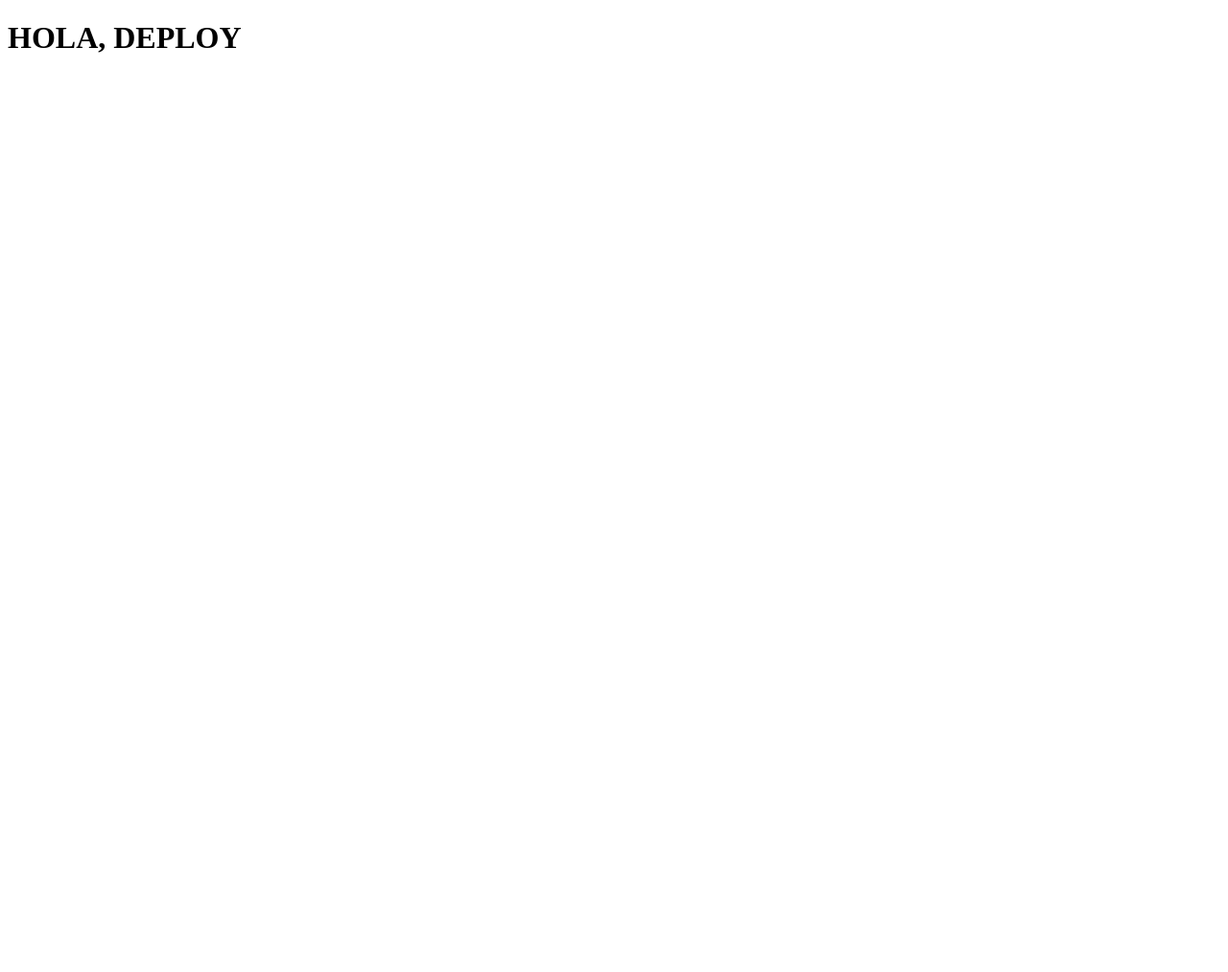
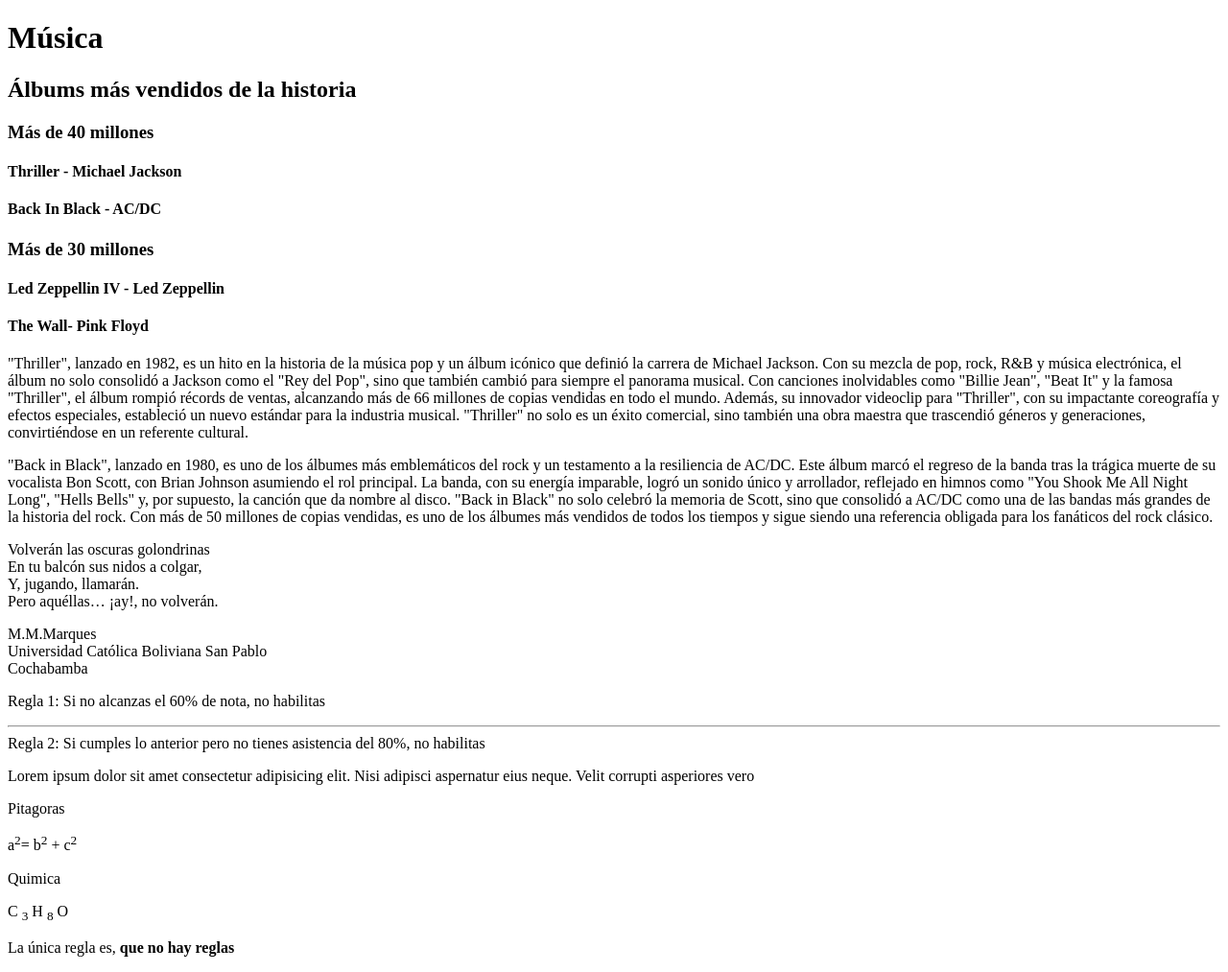
Before and after one commit to gandarillasNavia/ElmDeTexto, a plain HTML site: page index.html in a window 1280 px wide. Shown: the whole page at 96% size. Before the commit the page ends 800 px from the top, so only its background shows below. Drawn offline with Linux system fonts and the light colour scheme.

Commit message:
Chekpoint 1

```diff
--- a/index.html
+++ b/index.html
@@ -1,11 +1,69 @@
 <!DOCTYPE html>
-<html lang="en">
+<html lang="es">
 <head>
     <meta charset="UTF-8">
     <meta name="viewport" content="width=device-width, initial-scale=1.0">
     <title>Document</title>
 </head>
 <body>
-    <h1>HOLA, DEPLOY</h1>
+    <div class="encabezados">
+        <h1>Música</h1>
+        <h2>Álbums más vendidos de la historia</h2>
+            <h3>Más de 40 millones</h3>
+                 <h4> Thriller - Michael Jackson</h4>
+                 <h4> Back In Black - AC/DC</h4>
+            <h3>Más de 30 millones</h3>
+                <h4>Led Zeppellin IV - Led Zeppellin</h4>
+                <h4>The Wall- Pink Floyd</h4>
+    </div>
+
+    <div class="parrafos">
+        <p>"Thriller", lanzado en 1982, es un hito en la historia de la música pop y un álbum icónico que definió la carrera de Michael Jackson. Con su mezcla de pop, rock, R&B y música electrónica, el álbum no solo consolidó a Jackson como el "Rey del Pop", sino que también cambió para siempre el panorama musical. Con canciones inolvidables como "Billie Jean", "Beat It" y la famosa "Thriller", el álbum rompió récords de ventas, alcanzando más de 66 millones de copias vendidas en todo el mundo. Además, su innovador videoclip para "Thriller", con su impactante coreografía y efectos especiales, estableció un nuevo estándar para la industria musical. "Thriller" no solo es un éxito comercial, sino también una obra maestra que trascendió géneros y generaciones, convirtiéndose en un referente cultural.</p>
+        <p>"Back in Black", lanzado en 1980, es uno de los álbumes más emblemáticos del rock y un testamento a la resiliencia de AC/DC. Este álbum marcó el regreso de la banda tras la trágica muerte de su vocalista Bon Scott, con Brian Johnson asumiendo el rol principal. La banda, con su energía imparable, logró un sonido único y arrollador, reflejado en himnos como "You Shook Me All Night Long", "Hells Bells" y, por supuesto, la canción que da nombre al disco. "Back in Black" no solo celebró la memoria de Scott, sino que consolidó a AC/DC como una de las bandas más grandes de la historia del rock. Con más de 50 millones de copias vendidas, es uno de los álbumes más vendidos de todos los tiempos y sigue siendo una referencia obligada para los fanáticos del rock clásico.</p>
+    </div>
+
+    <div class="salto-de-linea">
+        <p>
+            Volverán las oscuras golondrinas <br>
+            En tu balcón sus nidos a colgar, <br>
+            Y, jugando, llamarán. <br>
+            Pero aquéllas… ¡ay!, no volverán. <br>
+        </p>
+        <p>
+            M.M.Marques <br>
+            Universidad Católica Boliviana San Pablo <br>
+            Cochabamba <br>
+        </p>
+    </div>
+
+    <div class="cambio-de-tema">
+        <p>
+            Regla 1: Si no alcanzas el 60% de nota, no habilitas
+            <hr>
+            Regla 2: Si cumples lo anterior pero no tienes asistencia del 80%, no habilitas
+        </p>
+    </div>
+
+    <div class="wbr">
+        <p>Lorem ipsum dolor sit amet consectetur adipisicing elit. Nisi adipisci aspernatur eius neque. Velit <wbr> corrupti asperiores vero </p>
+    </div>
+
+    <div class="superindice">
+        <p>Pitagoras</p>
+        <p>a<sup>2</sup>= b<sup>2</sup> + c<sup>2</sup></p>
+    </div>
+
+    <div class="subindice">
+        <p> Quimica</p>
+        <p> C <sub>3</sub> H <sub>8</sub> O</p>
+    </div>
+
+    <div class="texto-muy-importante">
+        <p> La única regla es, <strong>que no hay reglas</strong></p>
+    </div>
+
+    <div class="enfasis">
+
+    </div>
 </body>
 </html>
```
